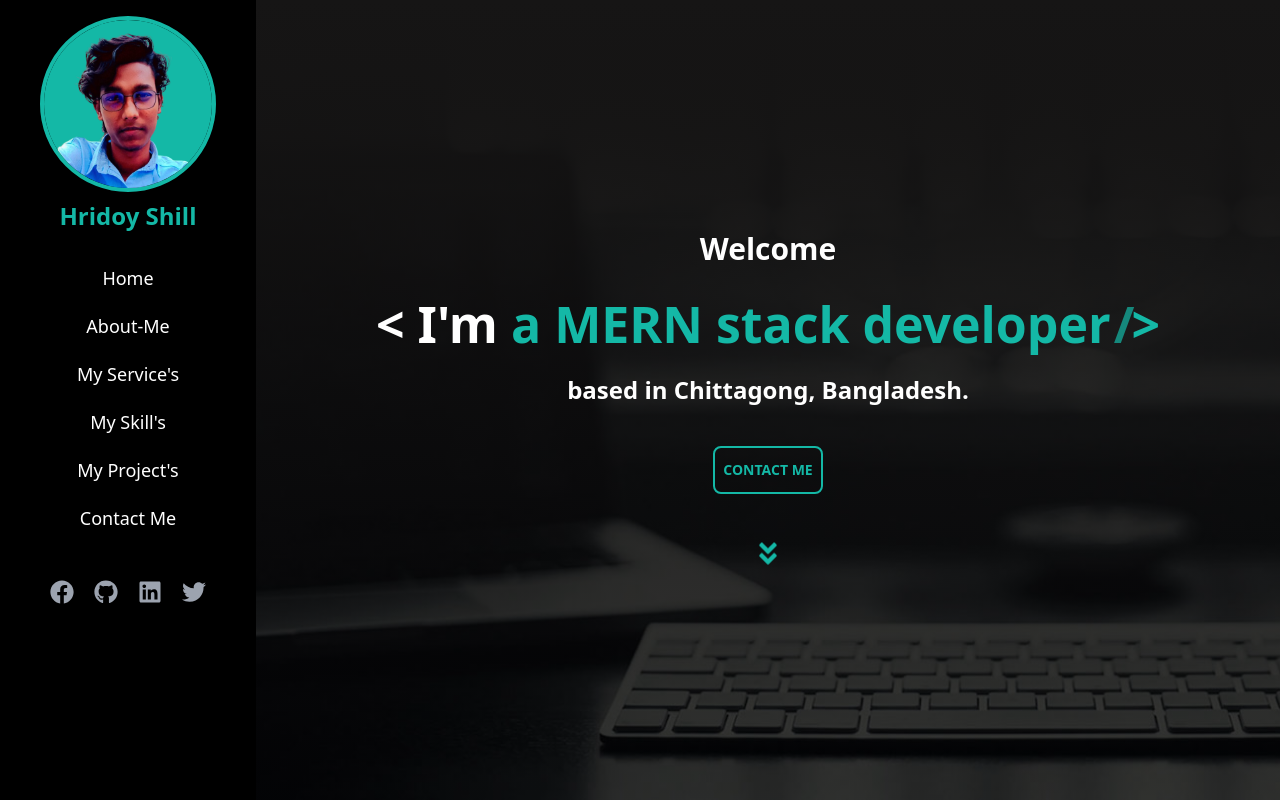
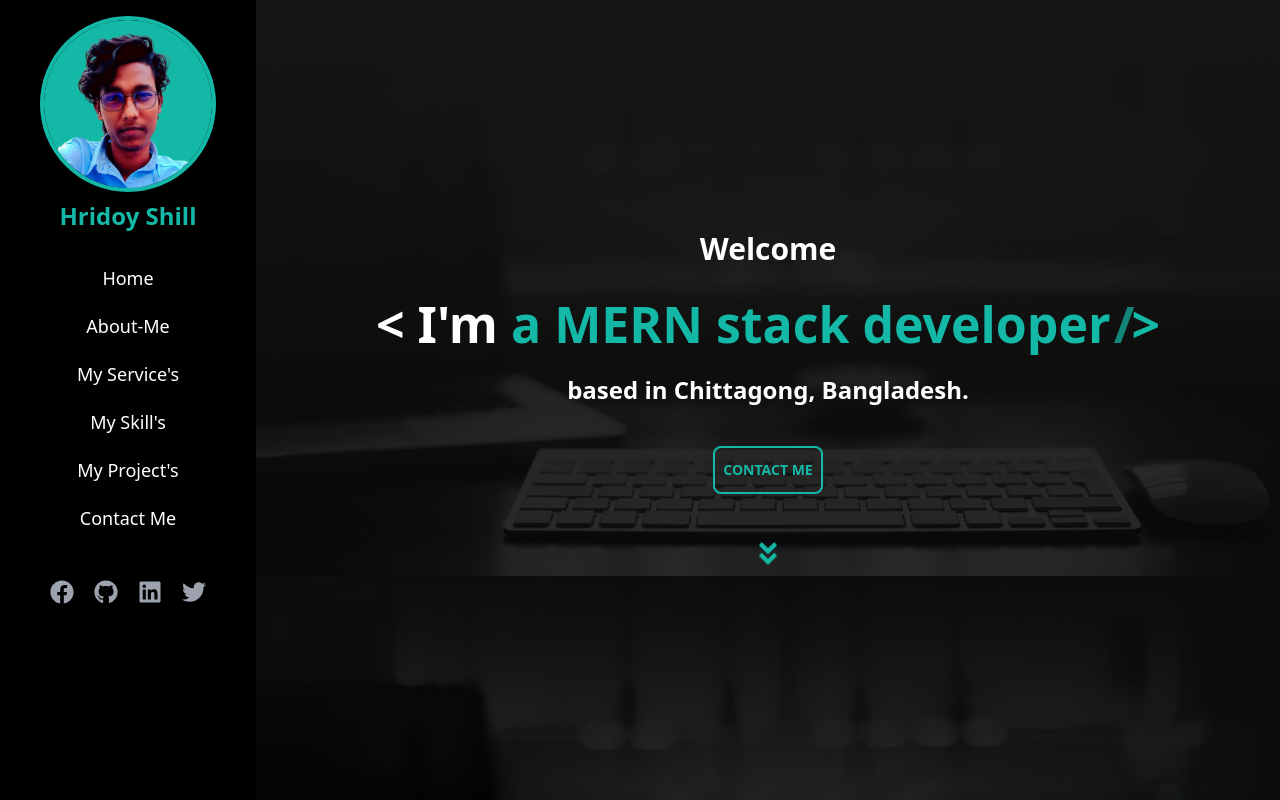
Before and after one commit to Hridoy-shill/my_portflio, a React (Vite) app: page / in a window 1280 px wide. Shown: the top 800 px of the page. Built offline with nearby package versions, Linux system fonts and the light colour scheme.

Commit message:
homepage bg style updated

```diff
--- a/src/Component's/Home/Home.css
+++ b/src/Component's/Home/Home.css
@@ -1,4 +1,4 @@
 .bg-Img{
     background-image: linear-gradient(to bottom, rgb(22, 21, 21), rgba(0, 0, 0, 0.5)) ,url('../../assets/background1.jpg');
-    background-size: cover;
+    background-size: contain;
 }
--- a/src/Component's/Home/Home.jsx
+++ b/src/Component's/Home/Home.jsx
@@ -8,7 +8,7 @@ import { FaAngleDoubleDown } from 'react-icons/fa';
 const Home = () => {
     return (
         <>
-            <div className='h-screen w-full flex flex-col justify-center items-center bg-Img p-4 md:p-0' id='home'>
+            <div className='h-screen bg-fixed w-full flex flex-col justify-center items-center bg-Img p-4 md:p-0' id='home'>
                 <h2 className='font-bold text-3xl text-white mb-5'>Welcome</h2>
                 <h3 style={{ color: 'white', fontSize: '50px', fontWeight: 'bold' }}>
                     {'<'} I'm {' '}
```
